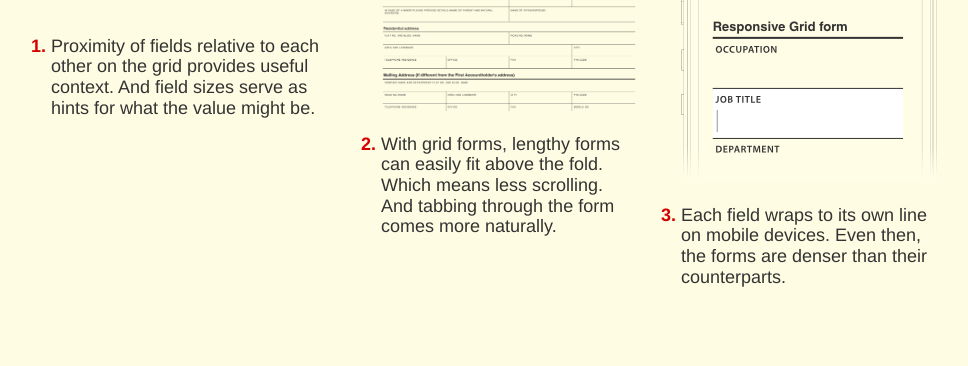
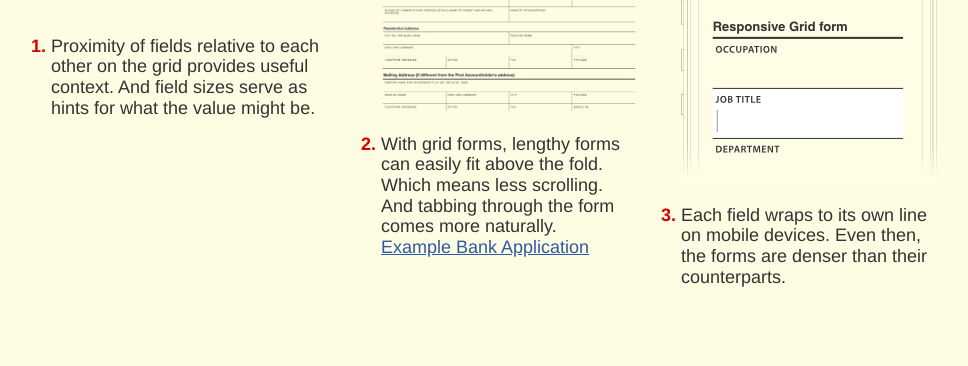
Before and after one commit to furiouscollective/gridforms, a plain HTML site: page index.html in a window 1280 px wide. Shown: the part 1287-1653 px from the top of the page, without its empty margins (139-1107 px from the left). Drawn offline with nearby package versions, Linux system fonts and the light colour scheme.

Commit message:
master: Link to example form on the landing page

```diff
--- a/index.html
+++ b/index.html
@@ -177,7 +177,7 @@ Don't judge a book by its cover. Or something like that.
 			</div>
 			<div class="span-1">
 				<img src="media/images/form-zoomed-out.png" style="width:256px">
-				<p><span class="digit">2.</span>With grid forms, lengthy forms can easily fit above the fold. Which means less scrolling. And tabbing through the form comes more naturally.</p>
+				<p><span class="digit">2.</span>With grid forms, lengthy forms can easily fit above the fold. Which means less scrolling. And tabbing through the form comes more naturally. <a href="example.html" target="blank">Example Bank Application</a></p>
 			</div>
 			<div class="span-1">
 				<img src="media/images/responsive.png">
```
